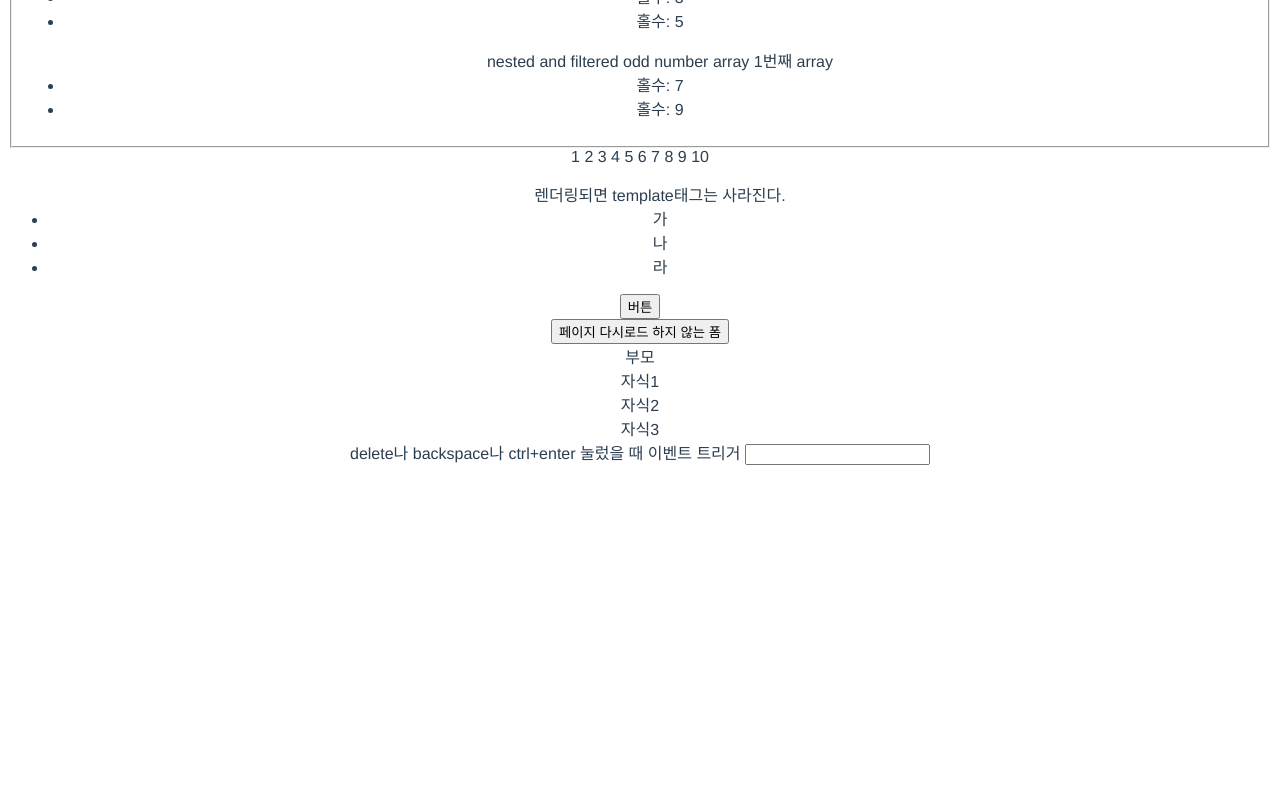
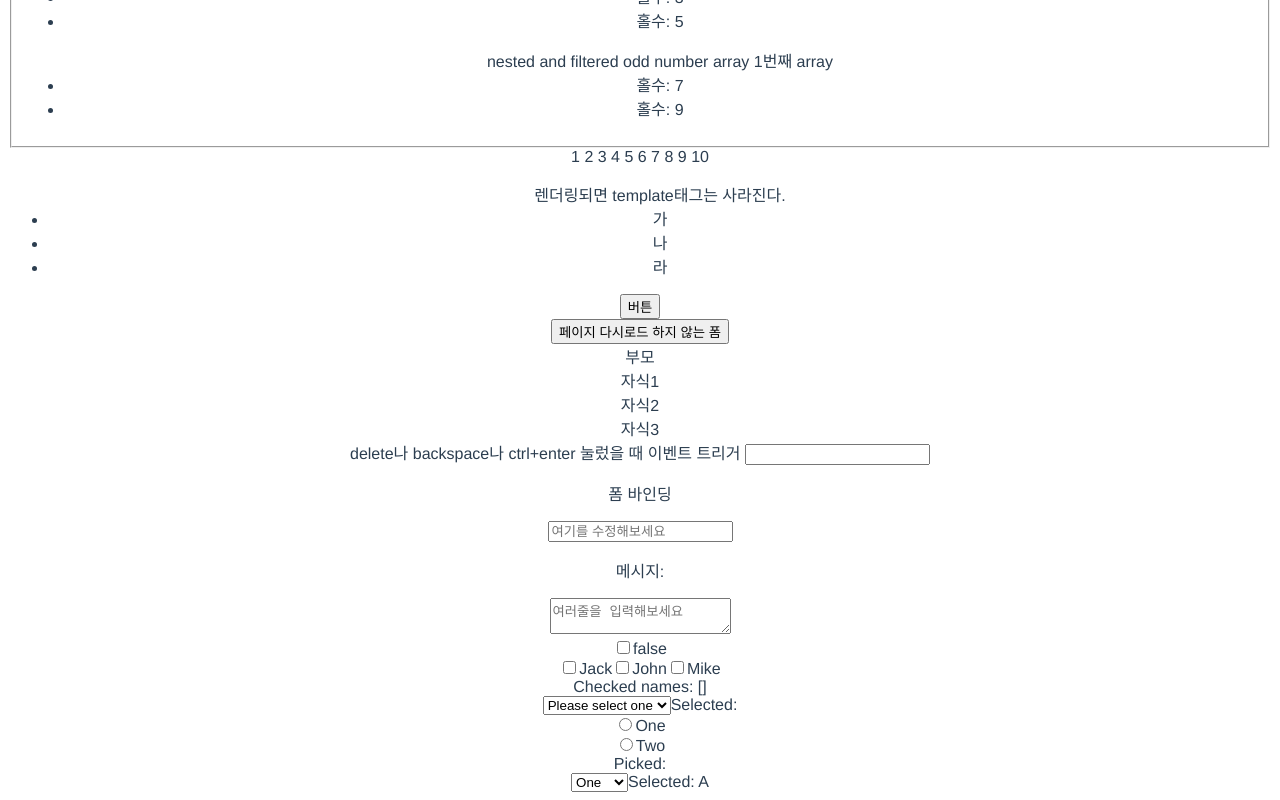
Before and after one commit to Theeea/Vue, a Vue app: page / in a window 1280 px wide. Shown: the part 1598-2398 px from the top of the page. Before the commit the page ends 2071 px from the top, so only its background shows below. Built offline with nearby package versions, Linux system fonts and the light colour scheme.

Commit message:
added FormBinding

```diff
--- /dev/null
+++ b/src/components/FormBinding.vue
@@ -0,0 +1,68 @@
+<script setup>
+import {ref, onMounted, computed} from 'vue';
+
+const message = ref("")
+const checked = ref(false)
+const checkedNames = ref([])
+const selected_box = ref('')
+const selected_radio = ref('')
+const options = ref([
+  { text: 'One', value: 'A' },
+  { text: 'Two', value: 'B' },
+  { text: 'Three', value: 'C' }
+])
+const selected_ = ref('A')
+</script>
+
+<template>
+  <input v-model="message" placeholder="여기를 수정해보세요" />
+  <p>메시지: {{ message }}</p>
+  <textarea v-model="message" placeholder="여러줄을 입력해보세요"></textarea>
+<br>
+  <input type="checkbox" id="checkbox" v-model="checked" />
+  <label for="checkbox">{{ checked }}</label>
+
+  <div id="v-model-multiple-checkboxes">
+    <input type="checkbox" id="jack" value="Jack" v-model="checkedNames" />
+    <label for="jack">Jack</label>
+    <input type="checkbox" id="john" value="John" v-model="checkedNames" />
+    <label for="john">John</label>
+    <input type="checkbox" id="mike" value="Mike" v-model="checkedNames" />
+    <label for="mike">Mike</label>
+    <br />
+    <span>Checked names: {{ checkedNames }}</span>
+  </div>
+
+  <div id="v-model-select_box" class="demo">
+    <select v-model="selected_box">
+      <option disabled value="">Please select one</option>
+      <option>A</option>
+      <option>B</option>
+      <option>C</option>
+    </select>
+    <span>Selected: {{ selected_box }}</span>
+  </div>
+
+  <div id="v-model-radiobutton">
+    <input type="radio" id="one" value="One" v-model="selected_radio" />
+    <label for="one">One</label>
+    <br />
+    <input type="radio" id="two" value="Two" v-model="selected_radio" />
+    <label for="two">Two</label>
+    <br />
+    <span>Picked: {{ selected_radio }}</span>
+  </div>
+
+  <div id="v-model-select-dynamic" class="demo">
+    <select v-model="selected_">
+      <option v-for="option in options" :value="option.value">
+        {{ option.text }}
+      </option>
+    </select>
+    <span>Selected: {{ selected_ }}</span>
+  </div>
+</template>
+
+<style scoped>
+
+</style>
--- a/src/components/HelloWorld.vue
+++ b/src/components/HelloWorld.vue
@@ -6,6 +6,7 @@ import StyleClass from "./StyleClass.vue";
 import VifCondition from "./VifCondition.vue";
 import ListRendering from "./ListRendering.vue";
 import EventListner from "./EventListner.vue";
+import FormBinding from "./FormBinding.vue";
 
 defineProps({
   msg: String
@@ -129,6 +130,13 @@ const classObject = computed(() => ({
   <EventListner>
 
   </EventListner>
+
+  <p>
+    폼 바인딩
+  </p>
+  <FormBinding>
+
+  </FormBinding>
 </template>
 
 <style scoped>
```
